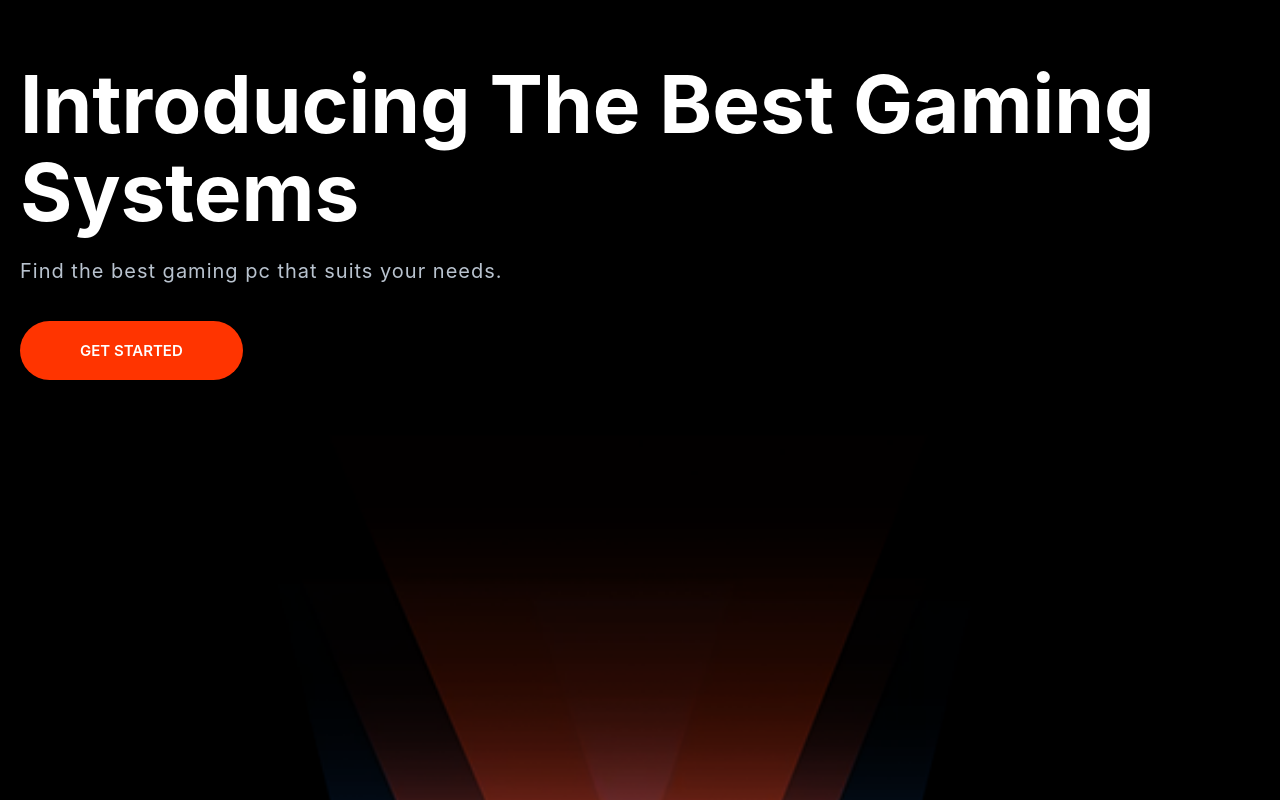
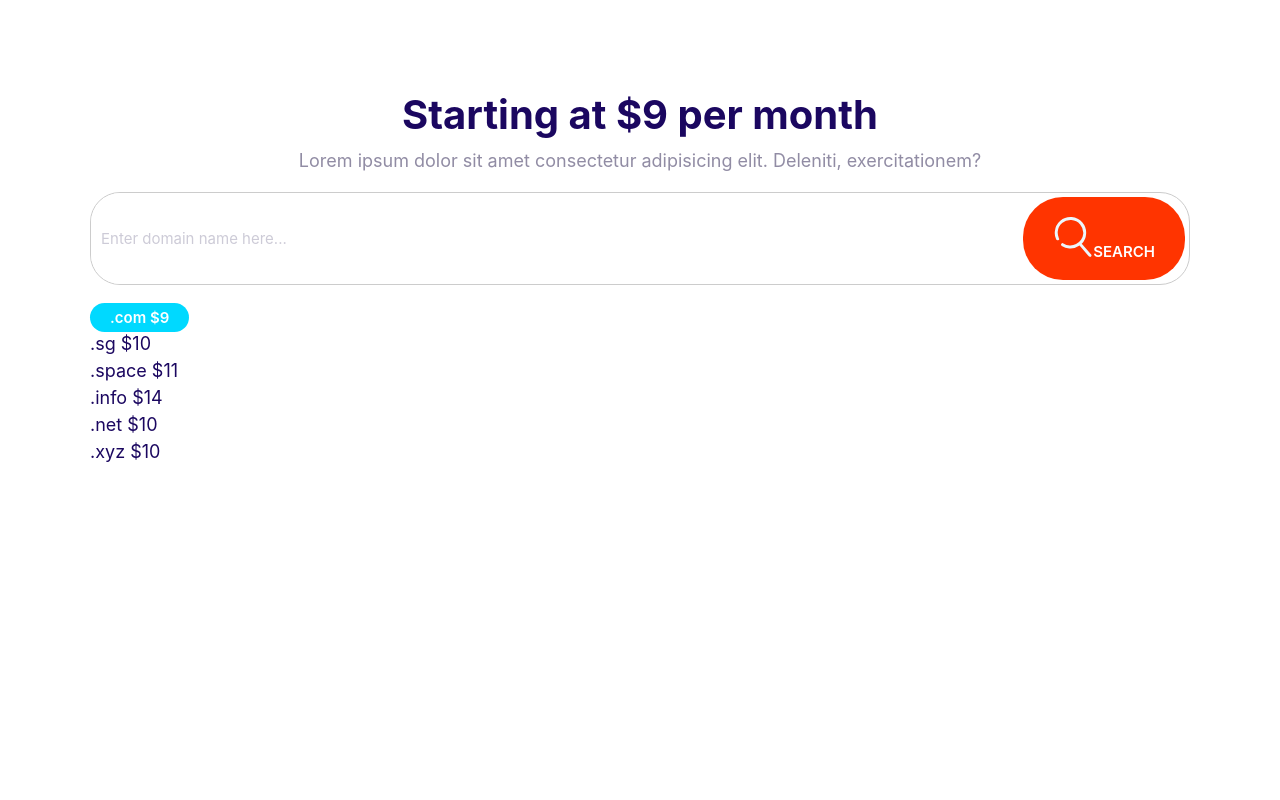
Before and after one commit to 24JohnWoo/ADASTRA, a plain HTML site: page index.html in a window 1280 px wide. Shown: the top 800 px of the page. Drawn offline with Linux system fonts and the light colour scheme.

Commit message:
Before the domain block component.

```diff
--- a/index.html
+++ b/index.html
@@ -10,23 +10,34 @@
     <title>Document</title>
   </head>
   <body>
-    <section class="block block--dark block--skewed-left hero>
-      <div class="container grid grid--1X2">
-        <header class="block__header hero__content">
-          <h1 class="block__heading">Introducing The Best Gaming Systems</h1>
-          <p class="hero__tagline">
-            Find the best gaming pc that suits your needs.
-          </p>
-          <a href="#" class="btn btn--accent btn--stretched"> Get Started </a>
-        </header>
-        <picture>
-          <source type="image/webp" srcset="Images/banner.webp 1x,
-           Images/banner@2x.webp 2x">
-         <source type="images/png" srcset="Images/banner.png 1x,
-         Images/banner@2x.png 2x" >
-        <img class="hero__image" src="Images/banner.png" alt="" />
-      </picture>
+    <section class="block container block-domain">
+      <header class="block__header">
+        <h2>Starting at $9 per month</h2>
+        <p>
+          Lorem ipsum dolor sit amet consectetur adipisicing elit. Deleniti,
+          exercitationem?
+        </p>
+      </header>
+      <div class="input-group">
+        <input
+          type="text"
+          class="input"
+          placeholder="Enter domain name here..."
+        />
+        <button class="btn btn--accent">
+          <svg class="icon icon--white">
+            <use xlink:href="images/sprite.svg#search"></use></svg
+          >Search
+        </button>
       </div>
+      <ul class="list block-domain__prices">
+        <li><span class="badge badge--secondary">.com $9</span></li>
+        <li>.sg $10</li>
+        <li>.space $11</li>
+        <li>.info $14</li>
+        <li>.net $10</li>
+        <li>.xyz $10</li>
+      </ul>
     </section>
   </body>
 </html>
```
Also changed, not shown: components/block-domain.html (added, +25 -0 lines).
